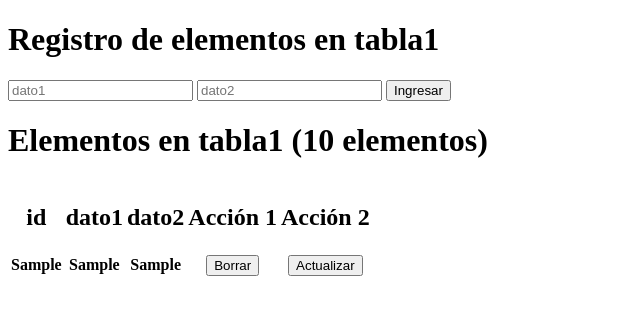
After one commit to sergiodmartinezf/sistema_acceso_inventario, a Django app: template sistema_acceso_inventario/test_app/templates/HTML/registro.html in a window 1280 px wide. The commit adds this page. Shown: the top 315 px of the page, without its empty margins (0-640 px from the left). Run offline with Django 4.2, Linux system fonts and the light colour scheme; the template is opened without the code that fills it: most values are stand-ins (such as "Sample title", 1, 10 or a date in 2020); lists and menus that the app fills with data are empty.

Commit message:
prototipo de CRUd

```diff
--- a/sistema_acceso_inventario/sistema_acceso_inventario/urls.py
+++ b/sistema_acceso_inventario/sistema_acceso_inventario/urls.py
@@ -22,9 +22,15 @@ from test_app import views
 urlpatterns = [
     path('admin/', admin.site.urls),
 
-    path('', views.Inicio_app, name='pagina_de_inicio'),
+    #path('', views.inicio, name='pagina_de_inicio'),
+    #path('inicio_sesion/', views.inicio_sesion, name='inicio_sesion/'),
+
+    #path('mostrar_datos/', views.mostrar_datos, name='mostrar_datos/'),
+    path('', views.mostrar_datos, name='mostrar_datos/'),
     path('pagina_actualizar_datos/', views.pagina_actualizar_datos, name='pagina_actualizar_datos/'),
     path('ingresar_datos/', views.ingresar_datos, name='ingresar_datos/'),
     path('borrar_datos/', views.borrar_datos, name='borrar_datos/'),
-    path('actualizar_datos/', views.actualizar_datos, name='actualizar_datos/')
+    path('actualizar_datos/', views.actualizar_datos, name='actualizar_datos/'),
+
+    #path('accounts/', include('django.contrib.auth.urls'))
 ]
--- a/sistema_acceso_inventario/test_app/templates/HTML/actualizar.html
+++ b/sistema_acceso_inventario/test_app/templates/HTML/actualizar.html
@@ -50,7 +50,7 @@
     </table>
 
     <!-- VOLVER AL INICIO -->
-    <div class="boton-a"><a href="/">Volver</a></div>
+    <div><a href="/">Volver</a></div>
 
   </body>
 
--- /dev/null
+++ b/sistema_acceso_inventario/test_app/templates/HTML/registro.html
@@ -0,0 +1,154 @@
+{%load static%} <!-- Para poder cargar archivos de la carpeta static -->
+<!DOCTYPE html>
+<html lang="en">
+  <head>
+    <meta charset="UTF-8" />
+    <meta name="viewport" content="width=device-width, initial-scale=1.0" />
+    <title>inicio1.html</title>
+    <script src="https://code.jquery.com/jquery-3.6.0.min.js"></script>
+  </head>
+  <body>
+
+    <!-- FORMULARIO PARA INGRESAR DATOS A TABLA1 -->
+    <form action="#" method="post" id="id_form_test">
+      {% csrf_token %}
+
+      <h1>Registro de elementos en tabla1</h1>
+
+      <label>
+        <input type="number" name="dato1" placeholder="dato1" id="id_dato1"/>
+      </label>
+
+      <label>
+        <input type="text" name="dato2" placeholder="dato2" id="id_dato2"/>
+      </label>
+
+      <button type="submit">Ingresar</button>
+
+    </form>
+
+    <!-- DATOS INGRESADOS EN TABLA1 -->
+    <h1>Elementos en tabla1 ({{ cantidad_tabla1 }} elementos)</h1>
+
+    <table class="lista-elementos">
+
+    <thead class="container">
+
+      <tr>
+        <th scope="col"><h2>id</h2></th>
+        <th scope="col"><h2>dato1</h2></th>
+        <th scope="col"><h2>dato2</h2></th>
+        <th scope="col"><h2>Acción 1</h2></th>
+        <th scope="col"><h2>Acción 2</h2></th>
+      </tr>
+
+    </thead>
+
+    <tbody>
+    {% for registro in datos_tabla1 %}
+
+      <form action="#" method="post" id="id_form_test_borrar">
+        {% csrf_token %}
+
+        <tr>
+          <th scope="col">{{ registro.0 }}</th>
+          <th scope="col">{{ registro.1 }}</th>
+          <th scope="col">{{ registro.2 }}</th>
+          <th scope="col"><button type="button" class="boton_borrar" data-id="{{ registro.0 }}">Borrar</button></th>
+          <th scope="col"><button type="button" class="boton_actualizar" data-id="{{ registro.0 }}">Actualizar</button></th>
+        </tr>
+
+      </form>
+
+    {% endfor %}
+    </tbody>
+    </table>
+
+  </body>
+
+  <script>
+    // INGRESAR DATO
+    $(document).ready(function () {
+      $("#id_form_test").submit(function (event) {
+        event.preventDefault(); // Evitar la acción predeterminada del formulario
+
+        var dato1 = $("#id_dato1").val();
+        var dato2 = $("#id_dato2").val();
+
+        console.log("dato1:", dato1);
+        console.log("dato2:", dato2);
+
+        $.ajax({
+          type: "POST",
+          url: "/ingresar_datos/",
+          data: {
+            dato1,
+            dato2,
+            'csrfmiddlewaretoken': $('[name="csrfmiddlewaretoken"]').val(),
+          },
+          success: function (response) {
+            console.log("Éxito");
+            location.reload();
+          },
+          error: function (error) {
+            console.log("Error");
+            console.log(error);
+          }
+        });
+      });
+    });
+
+    // BORRAR DATOS
+      $(".boton_borrar").click(function (event) {
+        event.preventDefault(); // Evitar la acción predeterminada del formulario
+
+        var registro_id = $(this).data("id");
+
+        console.log("registro_id:", registro_id);
+
+        $.ajax({
+          type: "POST",
+          url: "/borrar_datos/",
+          data: {
+            registro_id,
+            'csrfmiddlewaretoken': $('[name="csrfmiddlewaretoken"]').val(),
+          },
+          success: function (response) {
+            console.log("Éxito");
+            location.reload();
+          },
+          error: function (error) {
+            console.log("Error");
+            console.log(error);
+          }
+        });
+      });
+
+  // ACTUALIZAR DATOS
+  $(".boton_actualizar").click(function (event) {
+    event.preventDefault(); // Evitar la acción predeterminada del formulario
+
+    var registro_id = $(this).data("id");
+
+    console.log("registro_id:", registro_id);
+
+    $.ajax({
+      type: "GET",
+      url: "/pagina_actualizar_datos/",
+      data: {
+        registro_id,
+        'csrfmiddlewaretoken': $('[name="csrfmiddlewaretoken"]').val(),
+      },
+      success: function (response) {
+        console.log("Éxito");
+        window.location.href = "/pagina_actualizar_datos/?registro_id=" + registro_id;
+      },
+      error: function (error) {
+        console.log("Error");
+        console.log(error);
+      }
+    });
+  });
+  </script>
+
+</html>
```
Also changed, not shown: sistema_acceso_inventario/test_app/models.py (+7 -0 lines), sistema_acceso_inventario/test_app/templates/HTML/datos.html (added, +154 -0 lines), sistema_acceso_inventario/test_app/templates/HTML/inicio.html (+16 -102 lines), sistema_acceso_inventario/test_app/views.py (+10 -4 lines).
